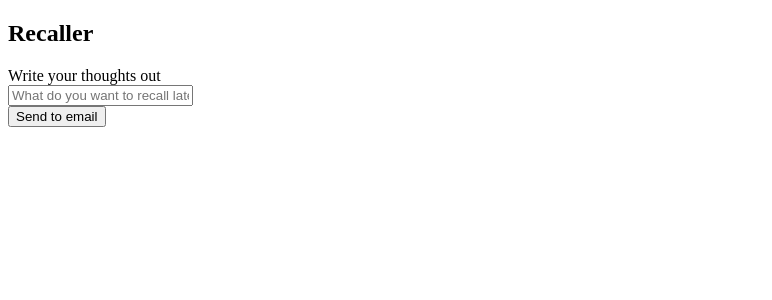
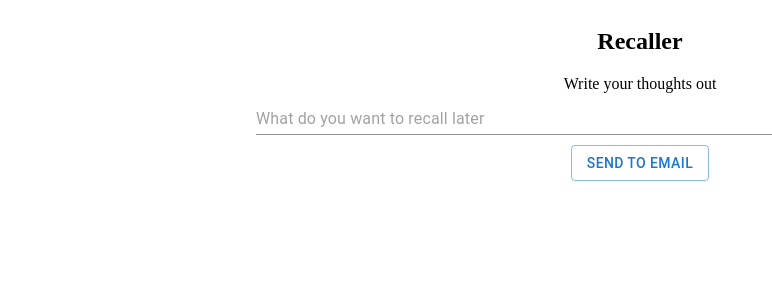
Before and after one commit to AryanMadhavVerma/recaller_app, a React (Create React App) app in the folder app_client/: page / in a window 1280 px wide. Shown: the top 300 px of the page, without its empty margins (0-772 px from the left). Built offline with nearby package versions, Linux system fonts and the light colour scheme.

Commit message:
change UI with better form fields

```diff
--- a/app_client/package.json
+++ b/app_client/package.json
@@ -3,6 +3,11 @@
   "version": "0.1.0",
   "private": true,
   "dependencies": {
+    "@emotion/react": "^11.10.5",
+    "@emotion/styled": "^11.10.5",
+    "@fontsource/roboto": "^4.5.8",
+    "@mui/icons-material": "^5.10.14",
+    "@mui/material": "^5.10.14",
     "@testing-library/jest-dom": "^5.16.5",
     "@testing-library/react": "^13.4.0",
     "@testing-library/user-event": "^13.5.0",
@@ -26,7 +31,6 @@
       "react-app/jest"
     ]
   },
-
   "browserslist": {
     "production": [
       ">0.2%",
--- a/app_client/src/App.js
+++ b/app_client/src/App.js
@@ -1,35 +1,107 @@
 import react, {useState} from 'react'
 import axios from 'axios'
-import ToggleEmail from './components/ToggleEmail'
+import {Button} from '@mui/material';
+import { Input } from '@mui/material';
 
 
 
 const App = () => {
 
   const [content,setContent] = useState('')
-  const [toggleEmail, setToggleEmail] = useState(false)
+  const [toggleState, setToggleState] = useState(false)
+  const [emailID,setEmailID] = useState('')
+
+
+
+
+
+  const sendEmail = (event) => {
+      console.log(`${content} and ${emailID}`)
+      axios.post('/sendEmail', {
+          emailID,
+          content,
+      }).then(response => {
+          console.log(`Rnesponse has been sent!!!`)
+      })
+
+      setEmailID('')
+      setContent('')
+
+  }
+
+
+
 
 
 
 
   return (
-    <div>
+    <div style={{
+      display: "flex",
+      flexDirection: "column",
+      justifyContent: "center",
+      alignItems: "center",
+      backgroundColor: "light-grey"
+    }}>
       <h2>Recaller</h2>
-      <form onSubmit={(e) => e.preventDefault()}>
+      <form
+        style={{
+          display: "flex",
+          flexDirection: "column",
+          justifyContent: "center",
+          alignItems: "center",
+        }}
+        onSubmit={(e) => e.preventDefault()}>
         <label>Write your thoughts out</label>
         <div>
-          <input placeholder='What do you want to recall later' value={content} onChange={(e) => setContent(e.target.value)}/>
+          <Input
+            style={{
+              width: "60vw",
+              marginTop: "10px",
+              marginBottom: "10px",
+            }}
+            variant = 'standard' multiline = 'true' placeholder='What do you want to recall later' value={content} onChange={(e) => setContent(e.target.value)}/>
         </div>
         <div>
         {
-          toggleEmail === false
-          ?<button onClick={() => {setToggleEmail(true)} }>Send to email</button>
+          toggleState === false
+          ?<Button size = 'medium' variant = 'outlined' onClick={() => {setToggleState(true)} }>Send to email</Button>
           :null
         }
         </div>
-        <div>
-          <ToggleEmail toggleValue={toggleEmail} content= {content}/>
-        </div>
+        {
+          toggleState == true
+          ?
+            (
+              <div
+                style={{
+                  display: "flex",
+                  flexDirection: "column",
+                  justifyContent: "center",
+                  alignItems: "center",
+                }}
+              >
+                <p>Enter email</p>
+                <Input
+                  style={{
+                    width: "40vw",
+                    marginTop: "10px",
+                    marginBottom: "10px",
+                  }}
+                  inputProps={{min: 0, style: { textAlign: 'center' }}}
+                  variant='outlined'
+                  color='secondary'
+                  size='small'
+                  placeholder="Email to send to" value={emailID} onChange={(event) => setEmailID(event.target.value)}/>
+                <Button size = 'medium' variant = 'outlined' onClick={sendEmail}>Send</Button>
+              </div>
+            )
+          :
+            (
+              null
+            )
+        }
+
       </form>
     </div>
   )
--- a/app_client/src/components/ToggleEmail.js
+++ /dev/null
@@ -1,36 +0,0 @@
-import React, { useState } from "react";
-import axios from 'axios'
-
-
-const ToggleEmail = ({toggleValue, content}) => {
-
-    const [emailID,setEmailID] = useState('')
-
-    const sendEmail = (event) => {
-        console.log(`${content} and ${emailID}`)
-        axios.post('/sendEmail', {
-            emailID,
-            content,
-        }).then(response => {
-            console.log(`Response has been sent!!!`)
-        })
-
-        setEmailID('')
-
-    }
-
-    if(toggleValue===true) {
-        return (
-        <div>
-            <p>Enter email</p>
-            <input placeholder="Email to send to" value={emailID} onChange={(event) => setEmailID(event.target.value)}/>
-            <button onClick={sendEmail}>Send</button>
-        </div>
-    )
-        }
-
-    return null
-
-}
-
-export default ToggleEmail
```
Also changed, not shown: app_client/src/App.css (deleted, +0 -38 lines), 2 other files (tests, documents, lock files or other folders).
